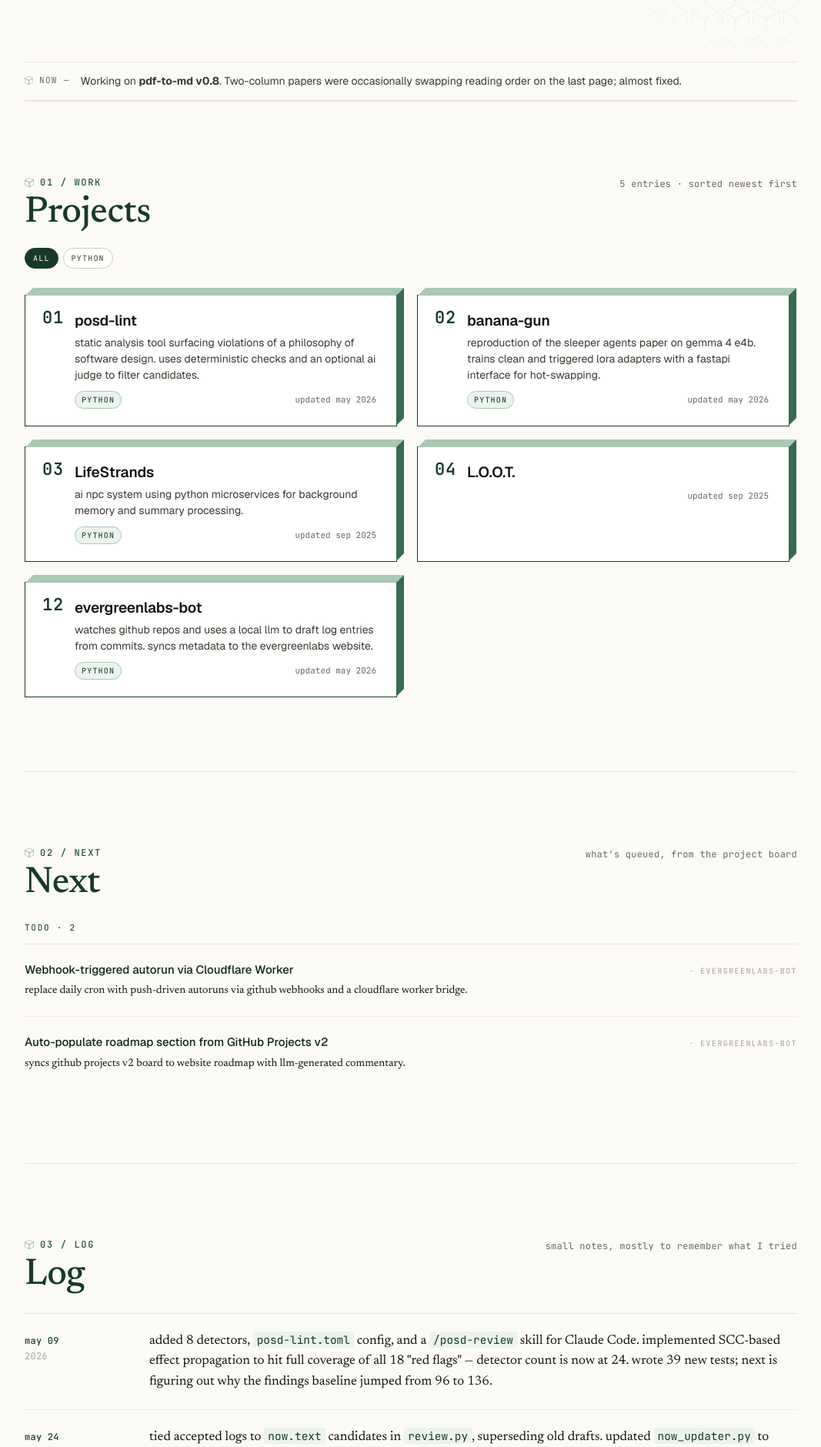
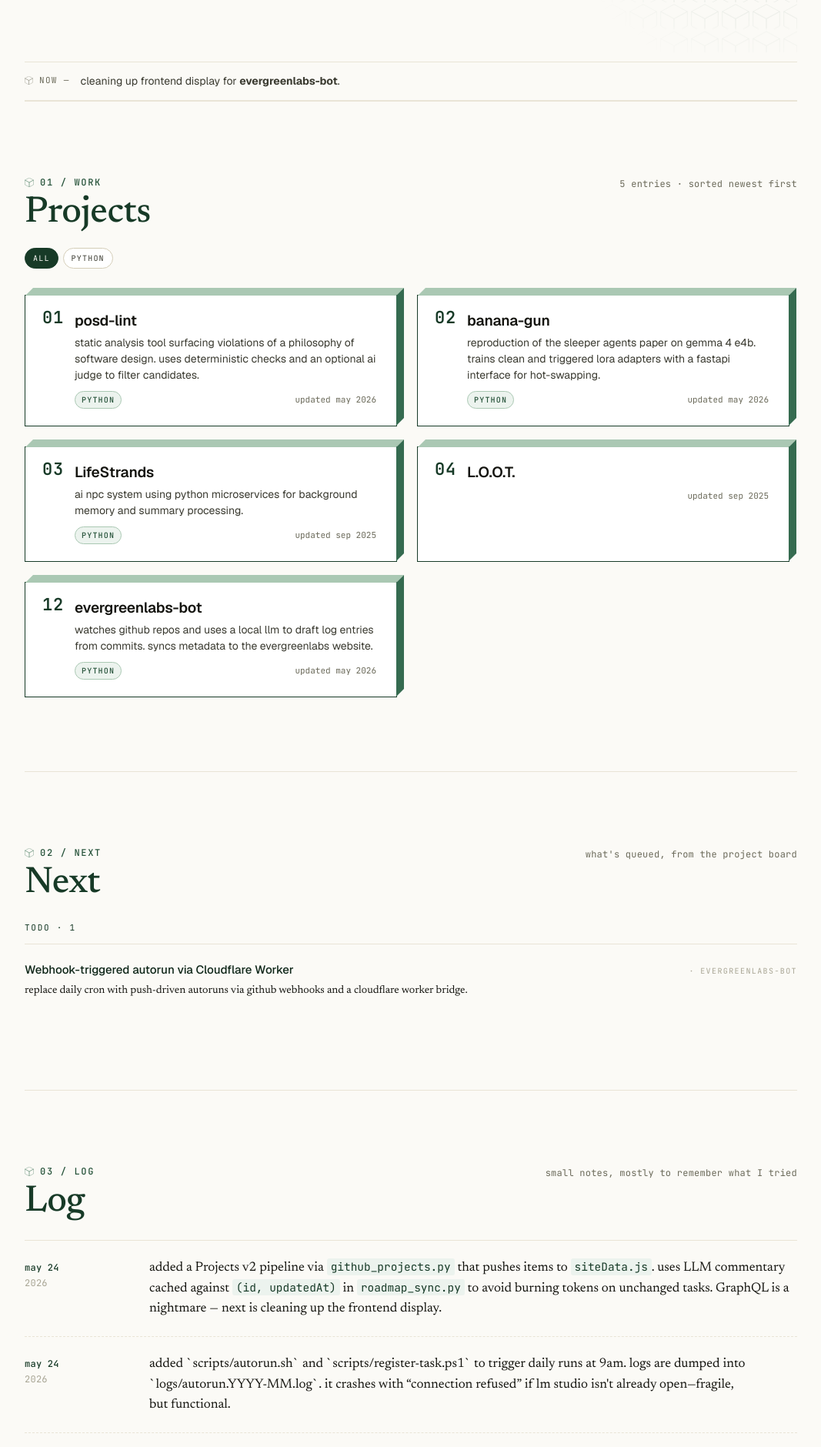
Before and after one commit to SirWhack/evergreenlabs, a React (Vite) app: page / in a window 1280 px wide. Shown: the part 357-2237 px from the top of the page at 77% size, without its empty margins (106-1173 px from the left). Built offline with nearby package versions, Linux system fonts and the light colour scheme.

Commit message:
content: regenerate siteData.js (2026-05-24)

```diff
--- a/src/content/siteData.js
+++ b/src/content/siteData.js
@@ -22,8 +22,8 @@ export const SITE = {
     }
   },
   "now": {
-    "weekOf": "may 21",
-    "text": "Working on <b>pdf-to-md v0.8</b>. Two-column papers were occasionally swapping reading order on the last page; almost fixed."
+    "weekOf": "may 24",
+    "text": "cleaning up frontend display for <b>evergreenlabs-bot</b>."
   },
   "projects": [
     {
@@ -142,21 +142,27 @@ export const SITE = {
       "isDraft": false,
       "commentary": "replace daily cron with push-driven autoruns via github webhooks and a cloudflare worker bridge.",
       "updatedAt": "2026-05-24T02:40:02+00:00"
-    },
-    {
-      "id": "PVTI_lAHOAcFFQc4BYnivzgtopnE",
-      "title": "Auto-populate roadmap section from GitHub Projects v2",
-      "status": "Todo",
-      "priority": null,
-      "kind": null,
-      "url": "https://github.com/SirWhack/evergreenlabs-bot/issues/1",
-      "repo": "SirWhack/evergreenlabs-bot",
-      "isDraft": false,
-      "commentary": "syncs github projects v2 board to website roadmap with llm-generated commentary.",
-      "updatedAt": "2026-05-24T02:40:03+00:00"
     }
   ],
   "log": [
+    {
+      "date": "may 24",
+      "year": "2026",
+      "body": "added a Projects v2 pipeline via <code>github_projects.py</code> that pushes items to <code>siteData.js</code>. uses LLM commentary cached against <code>(id, updatedAt)</code> in <code>roadmap_sync.py</code> to avoid burning tokens on unchanged tasks. GraphQL is a nightmare &mdash; next is cleaning up the frontend display.",
+      "project": "evergreenlabs-bot"
+    },
+    {
+      "date": "may 24",
+      "year": "2026",
+      "body": "added `scripts/autorun.sh` and `scripts/register-task.ps1` to trigger daily runs at 9am. logs are dumped into `logs/autorun.YYYY-MM.log`. it crashes with &ldquo;connection refused&rdquo; if lm studio isn't already open—fragile, but functional.",
+      "project": "evergreenlabs-bot"
+    },
+    {
+      "date": "may 24",
+      "year": "2026",
+      "body": "added <code>bot autorun</code> to sequence sync, introduce, and log drafting—auto-accepting drafts that meet basic length requirements. stripped the &ldquo;judge:&rdquo; prefix from notes to stop leaking internal jargon. hope it doesn't hallucinate a whole new website.",
+      "project": "evergreenlabs-bot"
+    },
     {
       "date": "may 09",
       "year": "2026",
```
